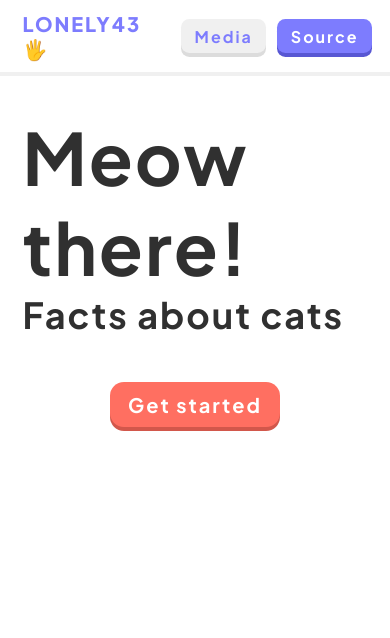
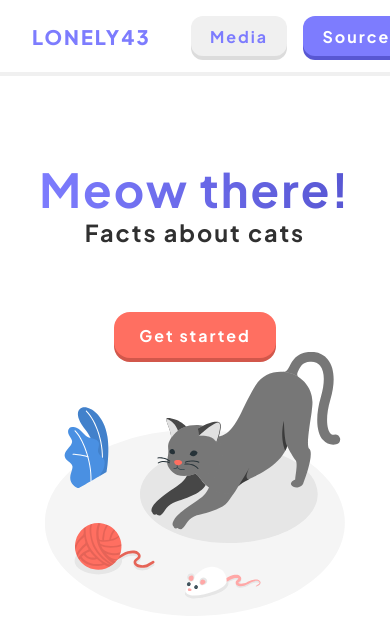
Before and after one commit to lonely43/cats-and-facts, a Vue app: page / in a window 390 px wide. Shown: the top 638 px of the page. Built offline with nearby package versions, Linux system fonts and the light colour scheme.

Commit message:
responsible title

```diff
--- a/src/assets/main.css
+++ b/src/assets/main.css
@@ -7,39 +7,25 @@
   padding: 2rem;
   padding-top: 8rem;
   font-weight: normal;
+
+  display: grid;
+  grid-template-columns: 1fr;
+  padding: 0 2rem;
 }
 
-a,
-.green {
+a{
+  cursor: pointer;
   text-decoration: none;
 }
 
-@media (min-width: 1024px) {
-  body {
-    display: flex;
-    place-items: center;
-  }
-
-  #app {
-    display: grid;
-    grid-template-columns: 1fr;
-    padding: 0 2rem;
-  }
-}
-
-@media (hover: hover) {
-  a:hover {
-    background-color: hsla(160, 100%, 37%, 0.2);
-  }
-}
-
+/*
 @media screen and (max-width: 420px) {
   html{
-     font-size: 0.7em;
+     font-size: 1em;
   }
 }
 @media screen and (max-width: 300px) {
   html{
      word-break: break-all;
   }
-}
+}*/
--- a/src/components/Navigation.vue
+++ b/src/components/Navigation.vue
@@ -6,9 +6,9 @@ import ButtonComp from './UI/ButtonComp.vue';
 <template>
 	<nav>
 		<div class="content">
-			<h1>LONELY43🖐</h1>
+			<h1>LONELY43</h1>
 			<ul>
-            <li><a><ButtonComp content="Media" type="gray" /></a></li>
+            <li><a href=""><ButtonComp content="Media" type="gray" /></a></li>
 				<li><a><ButtonComp content="Source" type="primary" /></a></li>
 			</ul>
 		</div>
--- a/src/components/TitleComp.vue
+++ b/src/components/TitleComp.vue
@@ -6,30 +6,68 @@ import ButtonComp from "./UI/ButtonComp.vue"
 	<div class="content">
 		<div class="title">
 			<h1>Meow there!</h1>
-         <h3>Facts about cats </h3>
+			<h3>Facts about cats</h3>
 		</div>
 
 		<ButtonComp content="Get started" type="accent" />
+
+		<img src="./../assets/imgs/cat.svg" alt="" />
 	</div>
 </template>
 
 <style lang="scss" scoped>
 .content {
+	padding-top: 8rem;
 	width: 100%;
 
 	display: flex;
-   justify-content: center;
-   align-items: center;
+	justify-content: flex-start;
+	align-items: center;
 	flex-direction: column;
 	gap: 4rem;
 
 	.title {
+		text-align: center;
+
 		h1 {
 			font-size: var(--size-h1);
+			font-weight: 700;
+			background: -webkit-linear-gradient(0deg, var(--color-primary), var(--color-primary-dark));
+			-webkit-background-clip: text;
+			-webkit-text-fill-color: transparent;
 		}
-      h3 {
-         font-size: var(--size-h3);
-      }
+		h3 {
+			font-weight: 700;
+			font-size: var(--size-h3);
+		}
+	}
+
+	img {
+		width: 100%;
+		max-width: 480px;
+		object-fit: cover;
+		transform: translateY(-4.4rem);
+	}
+
+	@media screen and (max-width: 532px) {
+		.title{
+			h1 {
+				font-size: clamp(12vw, 1em, 10vw);
+			}
+			h3 {
+				font-size: clamp(6vw, 1em, 10vw);
+			}
+		}
+
+		button{
+			padding: .8rem 1.6rem !important;
+			border-radius: 16px !important;
+			font-size: clamp(4vw, .8em, 5vw) !important;
+		}
+
+		img{
+			max-width: 300px;
+		}
 	}
 }
 </style>
--- a/src/components/UI/ButtonComp.vue
+++ b/src/components/UI/ButtonComp.vue
@@ -26,6 +26,8 @@ onMounted(() => {
 
 <style lang="scss" scoped>
 button {
+	cursor: pointer;
+
 	padding: 0.6rem 1.2rem;
 
 	width: fit-content;
@@ -36,5 +38,10 @@ button {
 	p {
 		font-weight: 700;
 	}
+
+	transition: 200ms;
+	&:hover{
+		opacity: 0.8;
+	}
 }
 </style>
```
Also changed, not shown: src/assets/imgs/cat.svg (added).
